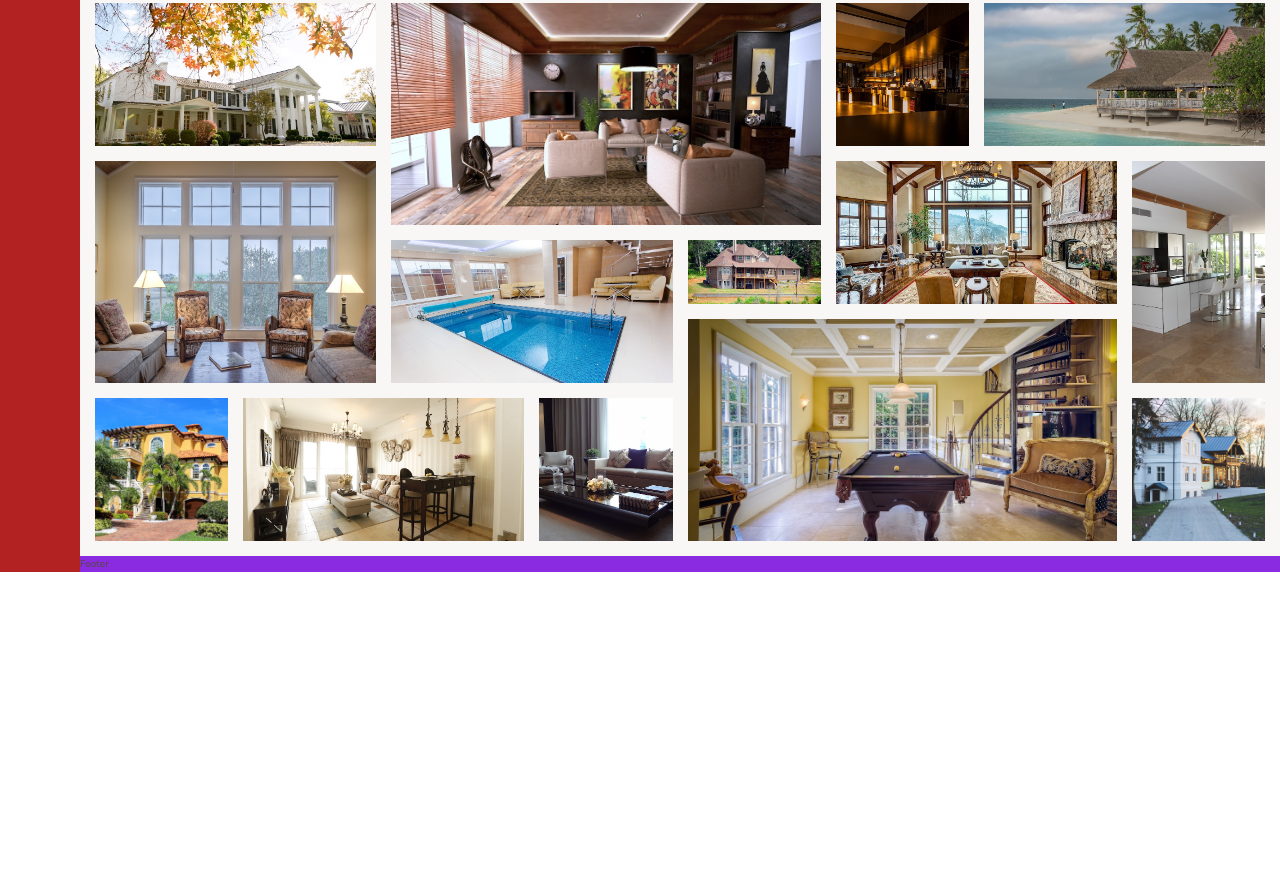
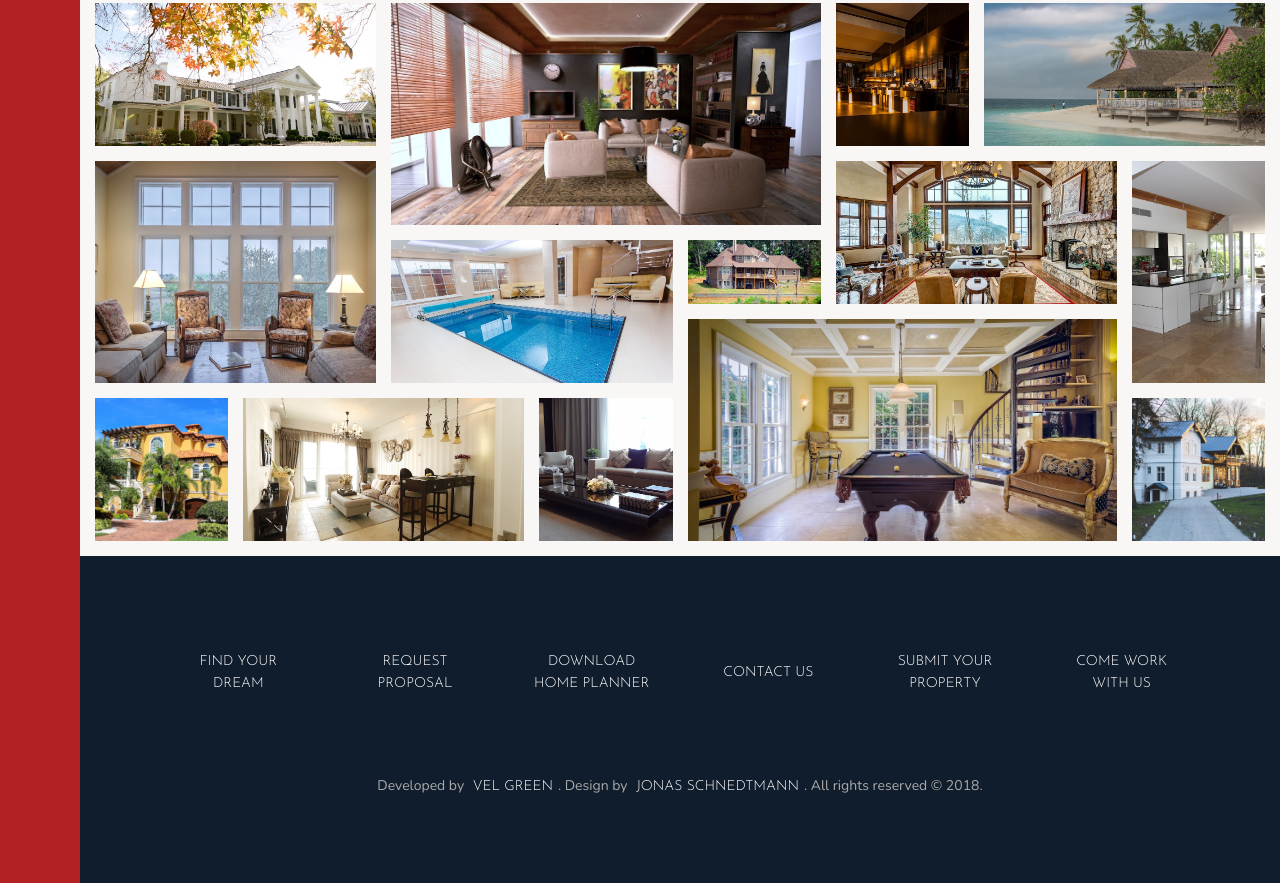
Before and after one commit to anastasiia-stupak/Nexter-Landing, a website: page index.html in a window 1280 px wide. Shown: the part 3179-4062 px from the top of the page. Before the commit the page ends 3751 px from the top, so only its background shows below. Drawn offline with nearby package versions, Linux system fonts and the light colour scheme; files that its build step writes are made by us from their sources.

Commit message:
Footer added and styled

```diff
--- a/index.html
+++ b/index.html
@@ -394,6 +394,21 @@
 				<figure class="gallery__item gallery__item--14"><img src="img/gal-14.jpeg" alt="Gallery image" class="gallery__img">
 				</figure>
 			</section>
-			<footer class="footer">Footer</footer>
+
+			<footer class="footer">
+				<ul class="nav">
+					<li class="nav__item"><a href="#" class="nav__link">Find your dream</a></li>
+					<li class="nav__item"><a href="#" class="nav__link">Request proposal</a></li>
+					<li class="nav__item"><a href="#" class="nav__link">Download home planner</a></li>
+					<li class="nav__item"><a href="#" class="nav__link">Contact us</a></li>
+					<li class="nav__item"><a href="#" class="nav__link">Submit your property</a></li>
+					<li class="nav__item"><a href="#" class="nav__link">Come work with us</a></li>
+				</ul>
+
+				<p class="footer__copyright">
+					Developed by <a href="https://github.com/velgreen" class="footer__link">Vel Green</a>.
+					Design by <a href="https://codingheroes.io/" class="footer__link">Jonas Schnedtmann</a>. All rights reserved © 2018.
+				</p>
+			</footer>
 	</body>
 </html>
--- a/sass/sections/_footer.scss
+++ b/sass/sections/_footer.scss
@@ -1,5 +1,76 @@
 .footer {
-	background-color:  blueviolet;
+	grid-column: full-start / full-end;
+	padding: 8rem;
 
-	grid-column: full-start / full-end;
+	background-color: $color-secondary;
+
+	text-align: center;
+
+	&__copyright {
+		margin-top: 6rem;
+
+		color: $color-grey-light-2;
+		font-size: 1.4rem;
+		text-align: center;
+	}
+
+	&__link {
+		&:link,
+		&:visited {
+			display: inline-block;
+			padding: .5rem;
+
+			color: #fff;
+			font-size: 1.4rem;
+			font-family: $font-display;
+			text-decoration: none;
+			text-transform: uppercase;
+			text-align: center;
+
+			transition: all .2s;
+		}
+
+		&:hover {
+			background-color: rgba($color-white, .1);
+
+			transform: translateY(-3px);
+		}
+	}
 }
+
+.nav {
+	list-style-type: none;
+
+	display: grid;
+	grid-template-columns: repeat(auto-fit, minmax(15rem, 1fr));
+	grid-gap: 2rem;
+	align-items: center;
+
+	&__item {
+
+	}
+
+	&__link {
+		&:link,
+		&:visited {
+			display: block;
+			padding: 1.5rem;
+
+			color: #fff;
+			font-size: 1.4rem;
+			font-family: $font-display;
+			text-decoration: none;
+			text-transform: uppercase;
+			text-align: center;
+
+			transition: all .2s;
+		}
+
+		&:hover {
+			background-color: rgba($color-white, .1);
+
+			transform: translateY(-3px);
+		}
+
+	}
+}
```
